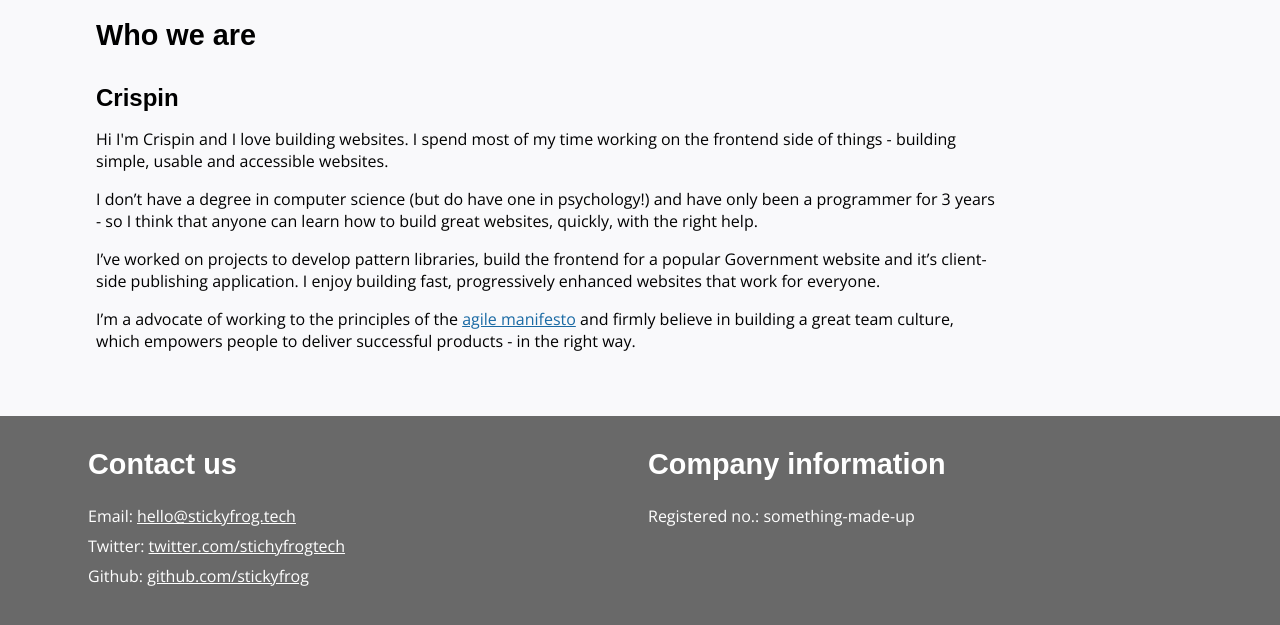
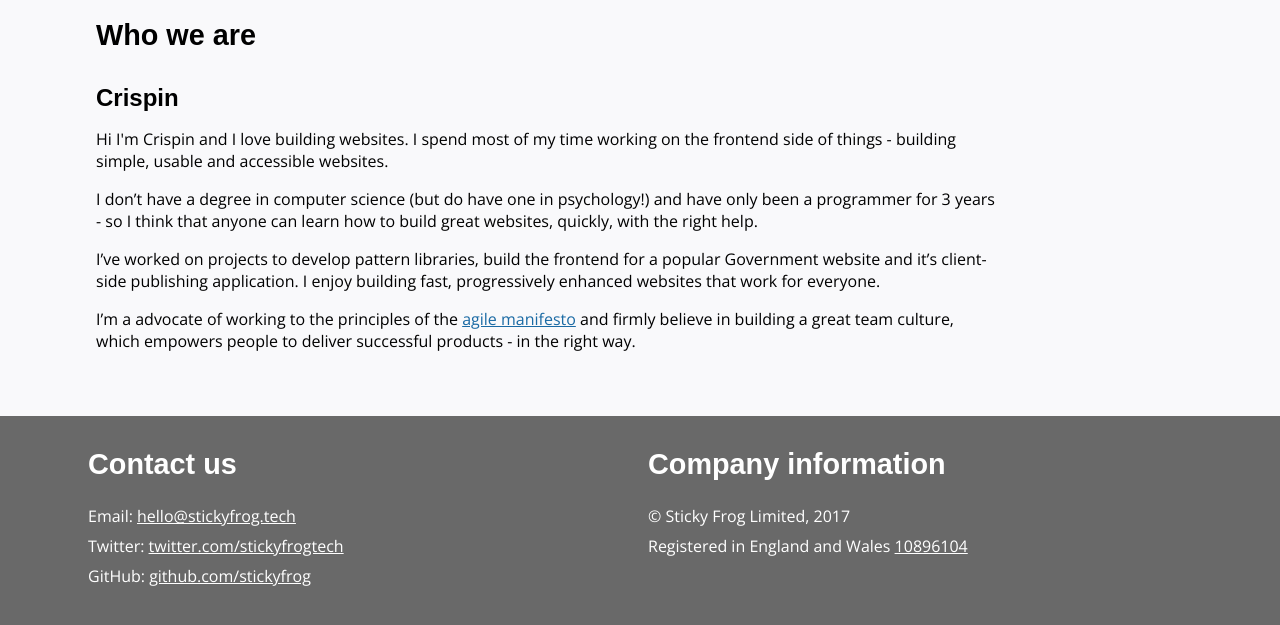
Before and after one commit to StickyFrog/stickyfrog.tech, a website: page index.html in a window 1280 px wide. Shown: the part 719-1344 px from the top of the page. Drawn offline with nearby package versions, Linux system fonts and the light colour scheme; a web font is replaced by a local one.

Commit message:
add company number/copyright

```diff
--- a/index.html
+++ b/index.html
@@ -113,10 +113,10 @@
                 </span>
                 <span class="details-list__group">
                     <dt class="details-list__title">Twitter:</dt>
-                    <dd class="details-list__description"><a href="https://twitter.com/stickyfrogtech">twitter.com/stichyfrogtech</a></dd>
+                    <dd class="details-list__description"><a href="https://twitter.com/stickyfrogtech">twitter.com/stickyfrogtech</a></dd>
                 </span>
                 <span class="details-list__group">
-                    <dt class="details-list__title">Github:</dt>
+                    <dt class="details-list__title">GitHub:</dt>
                     <dd class="details-list__description"><a href="https://github.com/stickyfrog">github.com/stickyfrog</a></dd>
                 </span>
             </dl>
@@ -125,8 +125,12 @@
             <h2>Company information</h2>
             <dl class="details-list">
                 <span class="details-list__group">
-                    <dt class="details-list__title">Registered no.:</dt>
-                    <dd class="details-list__description">something-made-up</dd>
+                    <dt class="details-list__title">&copy;</dt>
+                    <dd class="details-list__description">Sticky Frog Limited, 2017</dd>
+                </span>
+                <span class="details-list__group">
+                    <dt class="details-list__title">Registered in England and Wales</dt>
+                    <dd class="details-list__description"><a href="https://beta.companieshouse.gov.uk/company/10896104">10896104</a></dd>
                 </span>
             </dl>
         </div>
```
Also changed, not shown: README.md.
